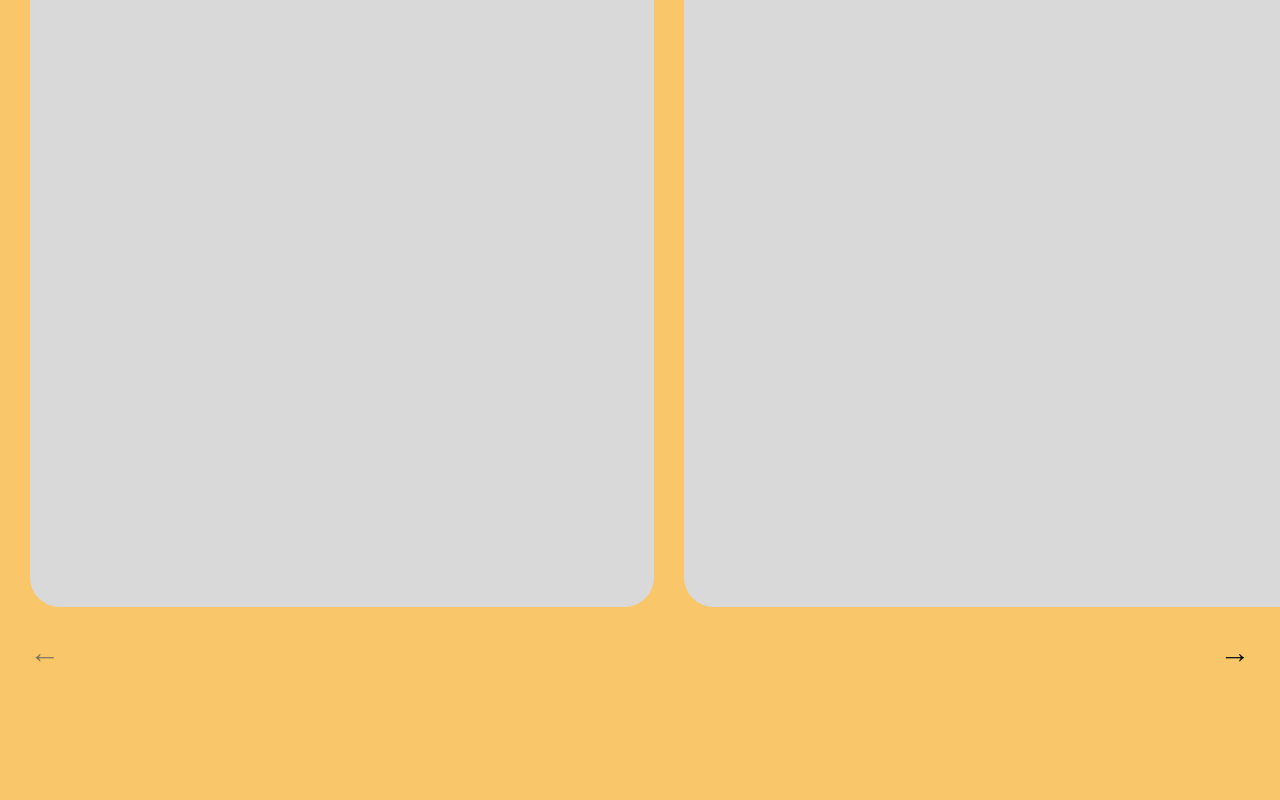
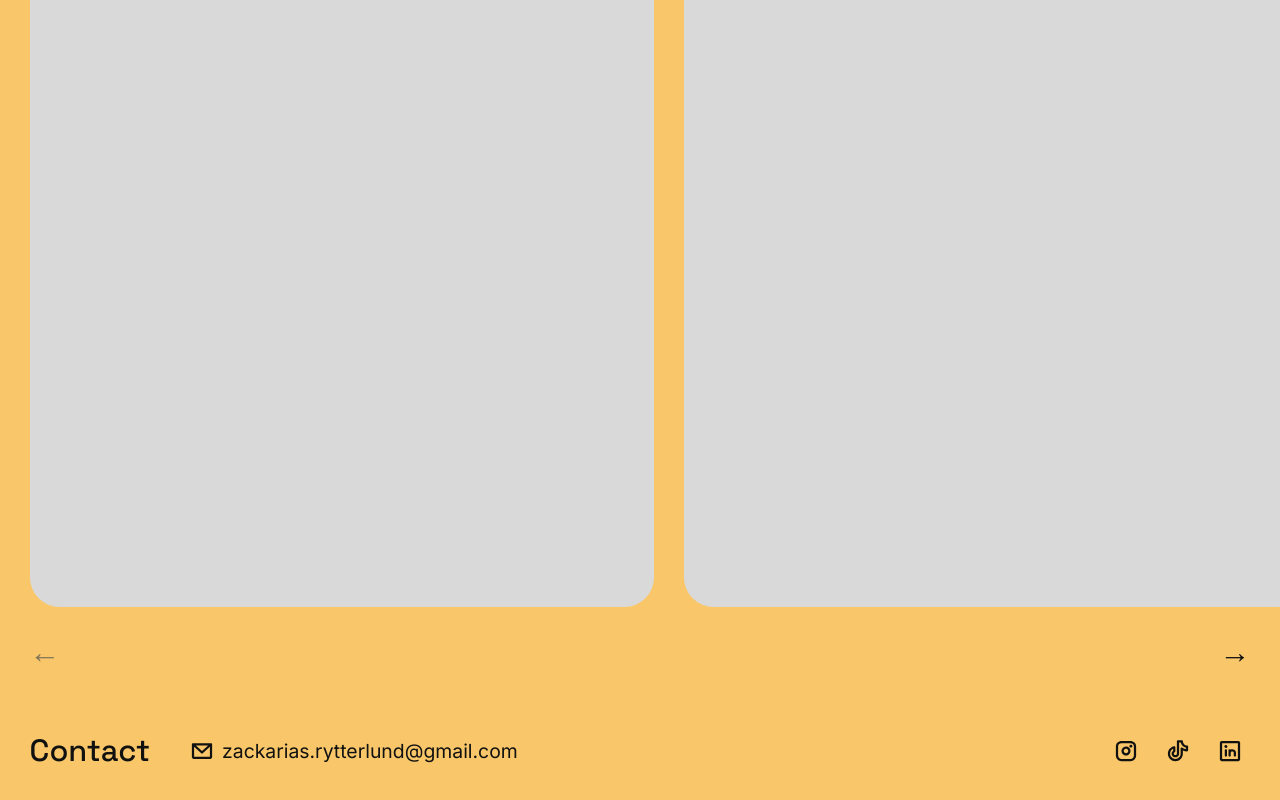
Before and after one commit to zackariasrytterlund/portfolio, a plain HTML site: page index.html in a window 1280 px wide. Shown: the part 3742-4542 px from the top of the page. Before the commit the page ends 4443 px from the top, so only its background shows below. Drawn offline with Linux system fonts and the light colour scheme; a web font is replaced by a local one.

Commit message:
Steg 17: Footer – kontakt, kopiera mejl och sociala länkar
- Contact med mejladress och ikoner för Instagram, TikTok och LinkedIn
- Klick på mejladressen kopierar den (Figma-annotation), visar
  "Copied!" i 2 s och meddelar skärmläsare; fallback till mailto:
- Sociala länkar öppnas i ny flik enligt annotationerna
- Ikonerna (SVG från Figma) används som CSS-mask så att de följer
  textfärgen och dark mode
- Höjd 105/143 px, exakt som i Figma

Co-Authored-By: Claude Opus 5.5 <noreply@anthropic.com>

```diff
--- a/css/components.css
+++ b/css/components.css
@@ -268,3 +268,24 @@
     flex-basis: 704px;
   }
 }
+
+/* --------------------------------------------------------------------------
+   Ikoner (Phosphor-ikoner från Figma, 24 × 24 px)
+   SVG-filerna används som mask, så att ikonen får textens färg
+   (gul i dark mode) och samma hover-färg som länkarna.
+   -------------------------------------------------------------------------- */
+
+.icon {
+  display: block;
+  flex: none;
+  width: 24px;
+  height: 24px;
+  background-color: currentColor;
+  mask: var(--icon) center / contain no-repeat;
+  -webkit-mask: var(--icon) center / contain no-repeat;
+}
+
+.icon--envelope  { --icon: url("../images/icons/envelope.svg"); }
+.icon--instagram { --icon: url("../images/icons/instagram.svg"); }
+.icon--tiktok    { --icon: url("../images/icons/tiktok.svg"); }
+.icon--linkedin  { --icon: url("../images/icons/linkedin.svg"); }
--- a/css/sections.css
+++ b/css/sections.css
@@ -300,3 +300,73 @@
   .skills__education { grid-column: 5 / span 4; grid-row: 2; }
   .skills__hobbies   { grid-column: 9 / span 4; grid-row: 2; }
 }
+
+/* ---- Footer / Kontakt (Figma: Footer) ----
+   Mobil: Contact, mejl och ikoner under varandra.
+   Desktop: allt på en rad – Contact, mejl till vänster, ikoner till höger. */
+
+.footer__inner {
+  grid-column: 1 / -1;
+  display: flex;
+  flex-direction: column;
+  gap: 16px;
+}
+
+.footer__content {
+  display: flex;
+  flex-direction: column;
+  gap: 16px;
+  padding-inline: 4px;
+}
+
+.footer__email {
+  align-self: flex-start;
+  display: flex;
+  align-items: center;
+  gap: 8px;
+  white-space: nowrap;
+  text-align: left;
+  line-height: normal;
+}
+
+.footer__social {
+  display: flex;
+  justify-content: space-between;
+}
+
+/* Större träffyta (40 × 40 px) utan att flytta ikonen */
+.footer__social-link {
+  display: block;
+  padding: 8px;
+  margin: -8px;
+}
+
+.footer__email:focus-visible,
+.footer__social-link:focus-visible {
+  outline: 2px solid currentColor;
+  outline-offset: 4px;
+}
+
+@media (min-width: 768px) {
+  .footer__inner {
+    flex-direction: row;
+    align-items: center;
+    gap: 32px;
+  }
+
+  .footer__title {
+    white-space: nowrap;
+  }
+
+  .footer__content {
+    flex: 1;
+    flex-direction: row;
+    align-items: flex-start;
+    justify-content: space-between;
+    padding-inline: 8px;
+  }
+
+  .footer__social {
+    gap: 28px;
+  }
+}
--- a/index.html
+++ b/index.html
@@ -238,6 +238,40 @@
 
     </main>
 
+    <!-- Footer / Kontakt (Figma: Footer) -->
+    <footer class="footer grid" id="contact" aria-labelledby="contact-title">
+      <div class="footer__inner">
+        <h2 id="contact-title" class="sub-heading footer__title">Contact</h2>
+
+        <div class="footer__content">
+          <!-- Klick kopierar mejladressen (Figma-annotation) -->
+          <button class="footer__email link body" type="button" data-copy="zackarias.rytterlund@gmail.com" aria-describedby="copy-status">
+            <span class="icon icon--envelope" aria-hidden="true"></span>
+            <span class="footer__email-text">zackarias.rytterlund@gmail.com</span>
+          </button>
+          <span id="copy-status" class="visually-hidden" role="status" aria-live="polite">Click to copy the email address</span>
+
+          <ul class="footer__social">
+            <li>
+              <a class="footer__social-link link" href="https://www.instagram.com/rytterlundzackarias/" target="_blank" rel="noopener" aria-label="Instagram (opens in a new tab)">
+                <span class="icon icon--instagram" aria-hidden="true"></span>
+              </a>
+            </li>
+            <li>
+              <a class="footer__social-link link" href="https://www.tiktok.com/@zackarias.rytterlund" target="_blank" rel="noopener" aria-label="TikTok (opens in a new tab)">
+                <span class="icon icon--tiktok" aria-hidden="true"></span>
+              </a>
+            </li>
+            <li>
+              <a class="footer__social-link link" href="https://www.linkedin.com/in/zackarias-rytterlund/" target="_blank" rel="noopener" aria-label="LinkedIn (opens in a new tab)">
+                <span class="icon icon--linkedin" aria-hidden="true"></span>
+              </a>
+            </li>
+          </ul>
+        </div>
+      </div>
+    </footer>
+
       </div>
 </body>
 </html>
--- a/js/main.js
+++ b/js/main.js
@@ -87,3 +87,34 @@ if (track && prevButton && nextButton) {
   window.addEventListener("resize", updateButtons);
   updateButtons();
 }
+
+// ==========================================================================
+// Footer – klick på mejladressen kopierar den (Figma-annotation)
+// ==========================================================================
+
+const copyButton = document.querySelector("[data-copy]");
+const copyStatus = document.querySelector("#copy-status");
+
+if (copyButton) {
+  const label = copyButton.querySelector(".footer__email-text");
+  const address = copyButton.dataset.copy;
+  let resetTimer;
+
+  copyButton.addEventListener("click", async () => {
+    try {
+      await navigator.clipboard.writeText(address);
+      label.textContent = "Copied!";
+      copyStatus.textContent = "Email address copied to clipboard";
+    } catch {
+      // Om kopiering inte är tillåten: öppna mejlprogrammet i stället
+      window.location.href = `mailto:${address}`;
+      return;
+    }
+
+    clearTimeout(resetTimer);
+    resetTimer = setTimeout(() => {
+      label.textContent = address;
+      copyStatus.textContent = "Click to copy the email address";
+    }, 2000);
+  });
+}
```
Also changed, not shown: images/icons/envelope.svg (added), images/icons/instagram.svg (added), images/icons/linkedin.svg (added), images/icons/tiktok.svg (added), 1 other file.
